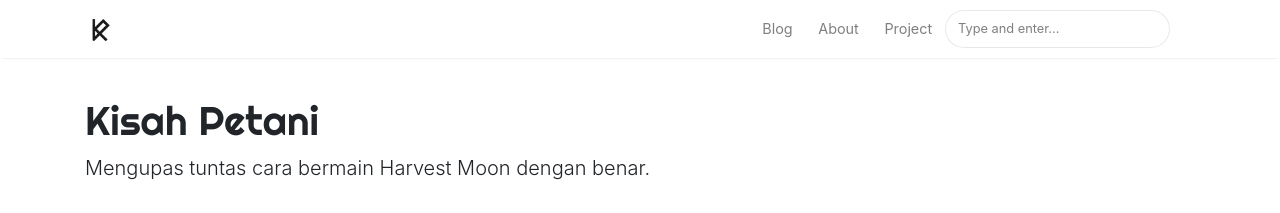
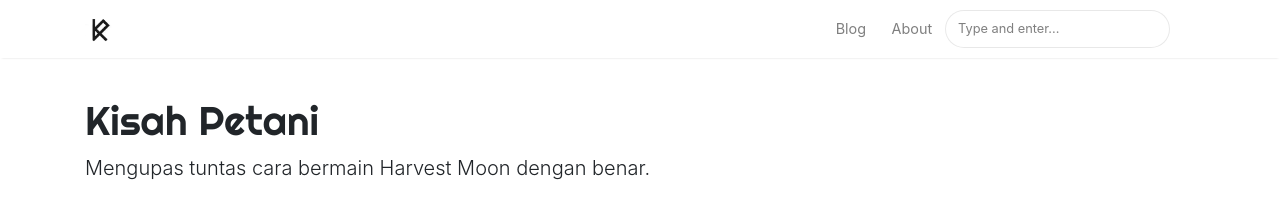
Before and after one commit to kisahpetani/kisahpetani.github.io, a Jekyll site: the page built from _pages/about.md, in a window 1280 px wide. Shown: the top 213 px of the page. Built offline with Jekyll 4.4.1, drawn with Linux system fonts in a browser that asks for light colours; nearby versions of some CDN libraries.

Commit message:
Update default.html

```diff
--- a/_layouts/default.html
+++ b/_layouts/default.html
@@ -74,10 +74,6 @@ ga('send', 'pageview');
 
                 <li class="nav-item">
                 <a class="nav-link" href="{{ site.baseurl }}/about">About</a>
-                </li>
-
-                <li class="nav-item">
-                <a class="nav-link" href="https://nan.is-a.dev/project">Project</a>
                 </li>
 
                 {% include search-lunr.html %}
```
